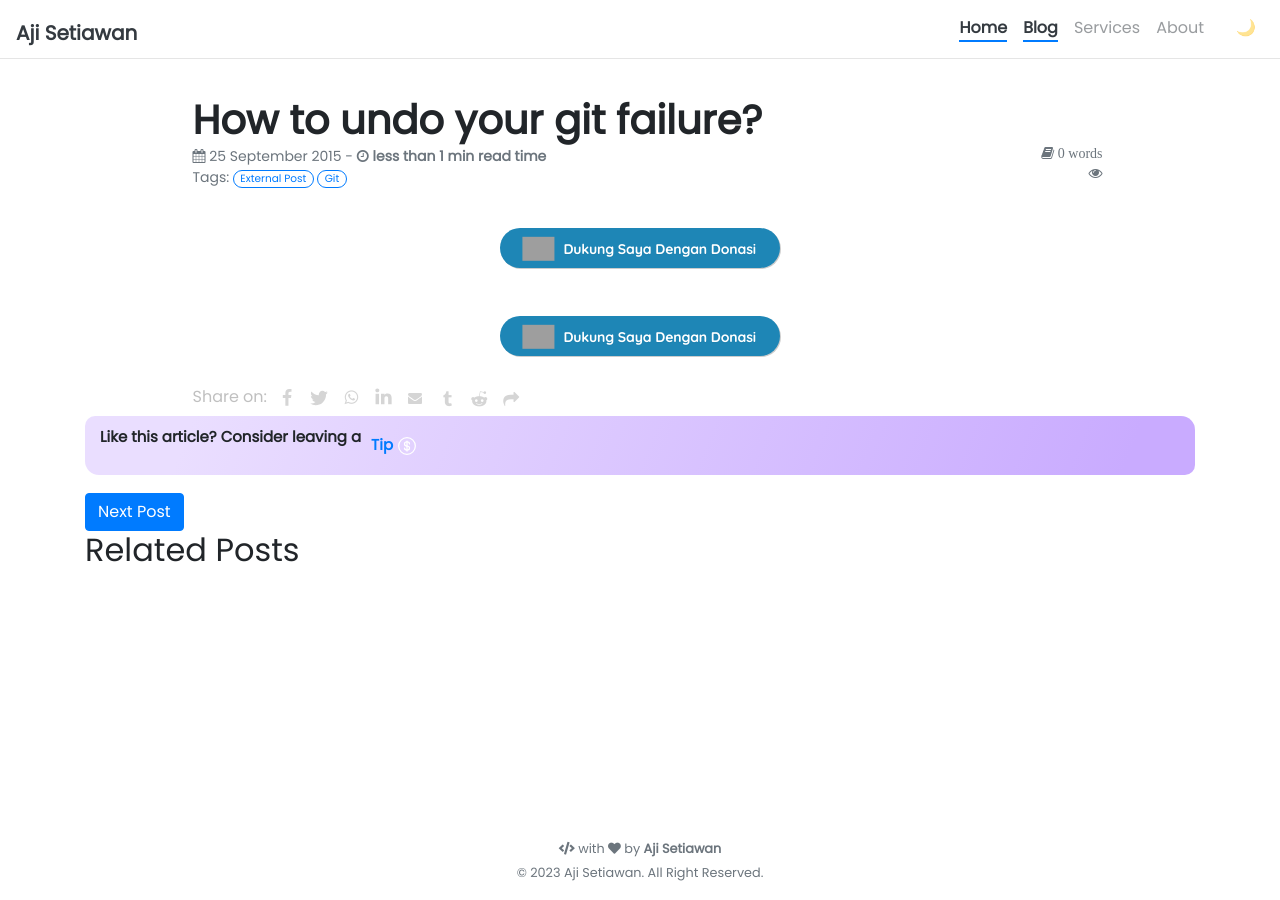
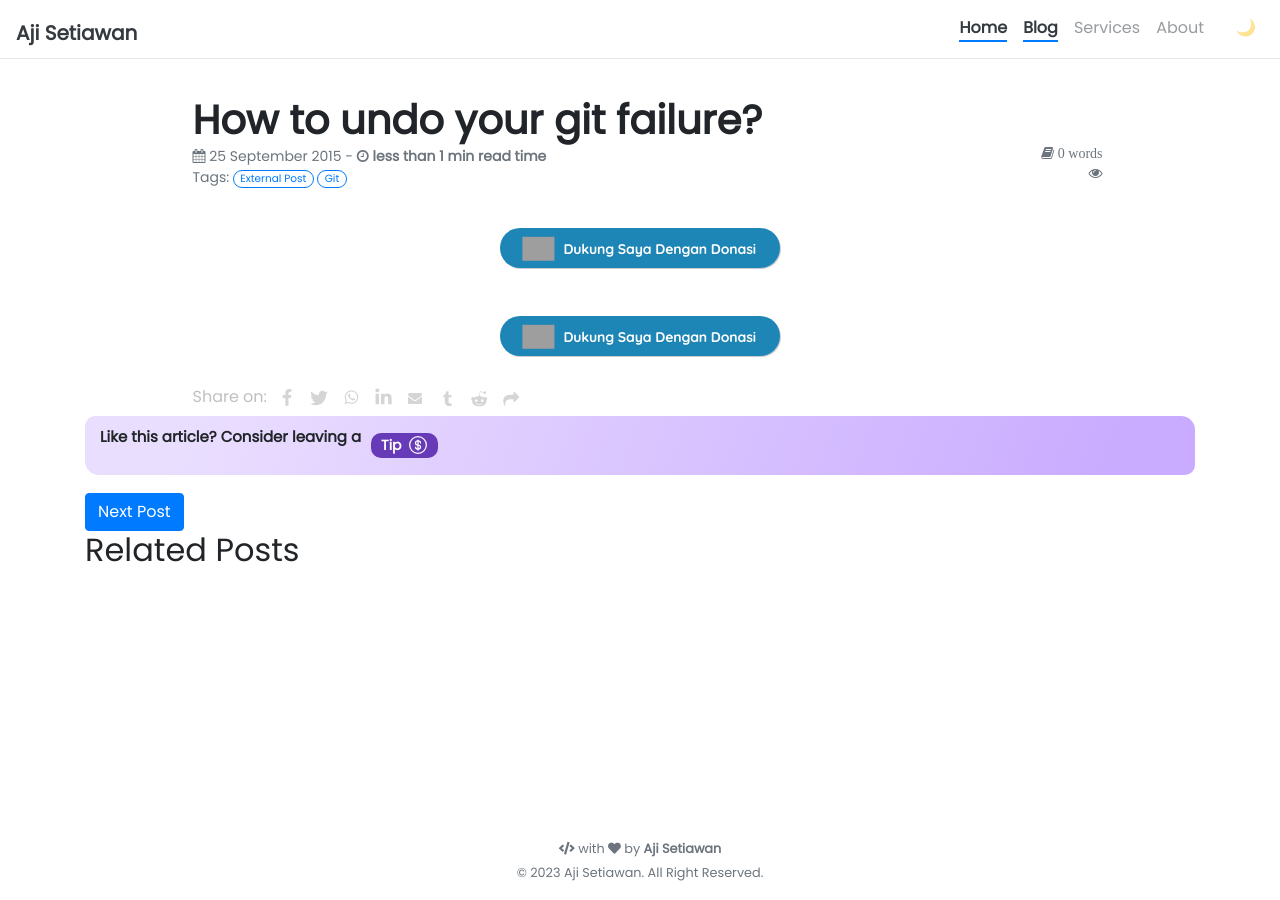
Before and after one commit to ajisetiawan716/ajisetiawan716.github.io, a Jekyll site: the page built from _posts/2015-09-25-how-to-undo-your-git-failure.md, in a window 1280 px wide. Built offline with Jekyll 4.4.1, drawn with Linux system fonts in a browser that asks for light colours; nearby versions of some CDN libraries; our own code applies the rules of GitHub Pages for plain Markdown files; comment, search, counter and statistics services are not loaded; grey boxes are pictures that could not be loaded.

Commit message:
Update _blog.scss

```diff
--- a/_sass/_blog.scss
+++ b/_sass/_blog.scss
@@ -69,6 +69,17 @@ $btnColor: #4183c4;
     gap: 10px;
     margin-bottom: 18px;
     font-size: 15px;
+}
+.tip-block a {
+    background-color: #673AB7;
+    padding: 2px 10px;
+    color: white;
+    border-radius: 10px;
+    display: flex;
+    align-items: center;
+    gap: 6px;
+    font-size: 14px;
+    transition: all .25s;
 }
 /* End of Tip */
 
```
